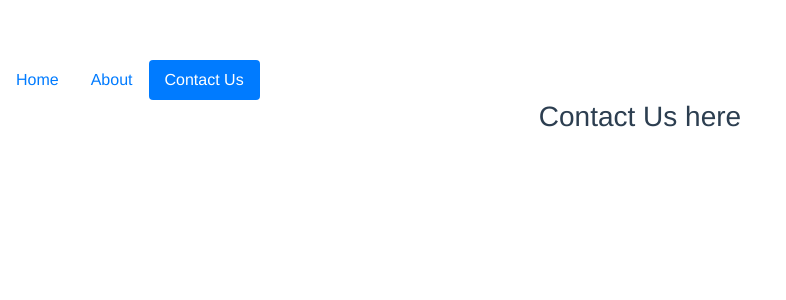
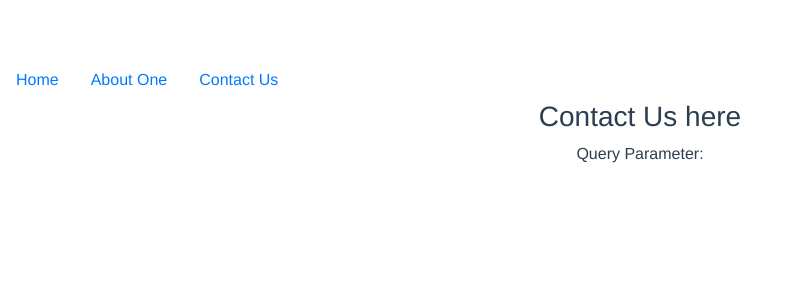
Before and after one commit to abrardev99/Vue-Practice-created-CLI3, a Vue app: page /contact in a window 1280 px wide. Shown: the top 300 px of the page, without its empty margins (0-786 px from the left). Built offline with nearby package versions, Linux system fonts and the light colour scheme.

Commit message:
route practice: passing parameters, named routes, redirecting, inComponent guards

```diff
--- a/src/components/About.vue
+++ b/src/components/About.vue
@@ -1,11 +1,30 @@
 <template>
   <div class="app">
     <h3>About Our Website</h3>
+    <p>Passed ID: {{ id }}</p>
     <button @click="goHome" class="btn btn-primary">Go Home</button>
+    <hr />
+    <li class="nav-item">
+      <router-link class="nav-link" active-class="active" exact to="about/detail">About Details</router-link>
+    </li>
+    <router-view></router-view>
   </div>
 </template>
 <script>
 export default {
+  data() {
+    return {
+      id: this.$route.params.id
+    };
+  },
+  // vue does not re-create component when we load same component with different id, like user/10, user/11.
+  // it will get the 10 while first route and will not watch the id if we pass an other id next time
+  // so here is the sulotion
+  watch: {
+    $route(to, from) {
+      this.id = to.params.id;
+    }
+  },
   // navigation through code
   methods: {
     goHome() {
--- /dev/null
+++ b/src/components/AboutDetails.vue
@@ -0,0 +1,5 @@
+<template>
+  <div class="app">
+    <h3>About Details</h3>
+  </div>
+</template>
--- a/src/components/ContactUs.vue
+++ b/src/components/ContactUs.vue
@@ -1,5 +1,32 @@
 <template>
   <div class="app">
     <h3>Contact Us here</h3>
+    <p>Query Parameter: {{ $route.query.q }}</p>
   </div>
 </template>
+<script>
+export default {
+  // guard the component from un authorized access
+  beforeRouteEnter(to, from, next) {
+    // make sure we can not access data fields here because component has not created yet.
+    let authenticated = true;
+    if (authenticated) {
+      next();
+    } else {
+      next(false);
+    }
+  },
+  // same that we can use beforRouteLeave to perform some action before user leave. Like confirm beform leave
+  beforeRouteLeave(to, from, next) {
+    if (false) {
+      next();
+    } else {
+      if (confirm("Are you sure to leave?")) {
+        next();
+      } else {
+        next(false);
+      }
+    }
+  }
+};
+</script>
--- a/src/components/Header.vue
+++ b/src/components/Header.vue
@@ -5,10 +5,17 @@
         <router-link class="nav-link" ative-class="active" exact to="/">Home</router-link>
       </li>
       <li class="nav-item">
-        <router-link class="nav-link" active-class="active" exact to="/about">About</router-link>
+        <router-link class="nav-link" active-class="active" exact to="/about">About One</router-link>
       </li>
       <li class="nav-item">
-        <router-link class="nav-link" active-class="active" exact to="/contact">Contact Us</router-link>
+        <!-- if we have named route we pass set object here to use it -->
+        <!-- passing query parameter -->
+        <router-link
+          class="nav-link"
+          active-class="active"
+          exact
+          :to="{ name: 'cont', query: { q: 'query' } }"
+        >Contact Us</router-link>
       </li>
     </ul>
   </div>
--- /dev/null
+++ b/src/components/Redirect.vue
@@ -0,0 +1,5 @@
+<template>
+  <div>
+    <h3>Wrong Path</h3>
+  </div>
+</template>
--- a/src/routes.js
+++ b/src/routes.js
@@ -1,15 +1,24 @@
 // when exporting here, import this specific variable only works
 import Home from './components/HelloWorld.vue';
 import About from './components/About.vue';
-import ContactUs from './components/ContactUs.vue'
-
+import ContactUs from './components/ContactUs.vue';
+import AboutDetails from './components/AboutDetails.vue';
+import Redirect from './components/Redirect.vue';
 
 
 export const routes = [
     { path: '', component: Home },
     {
-        path: '/about', component: About
+        path: '/about', component: About, childern: [
+            {// nested route not working yet
+                path: 'detail', component: AboutDetails
+            },
+        ],
     },
-    { path: '/contact', component: ContactUs }
+
+    { path: '/contact', component: ContactUs, name: 'cont' },
+    { path: '/redirect-path', component: Redirect },
+    // handling wrong paths: redirections
+    { path: '/*', redirect: 'redirect-path' }
 
 ];
```
